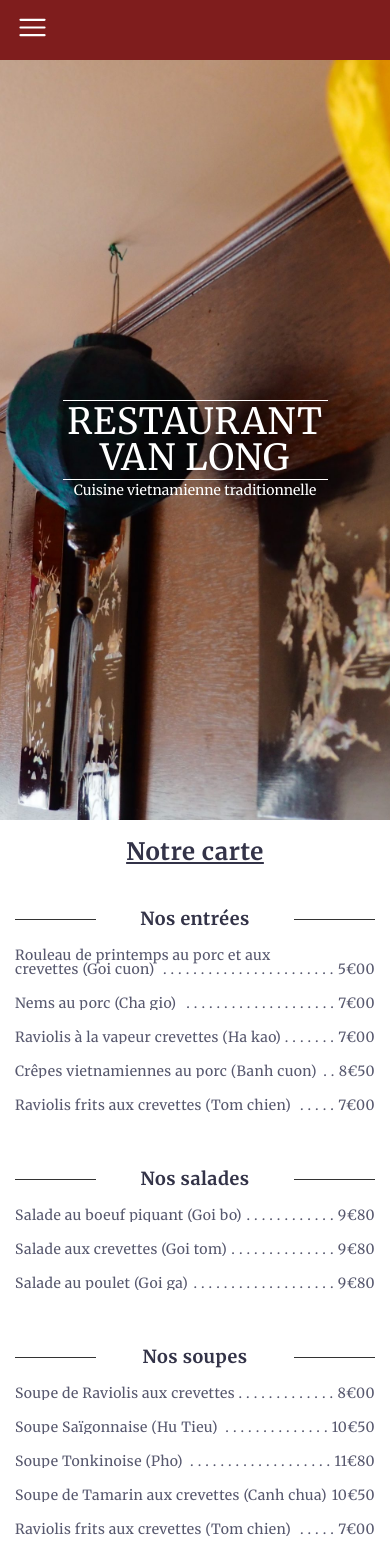
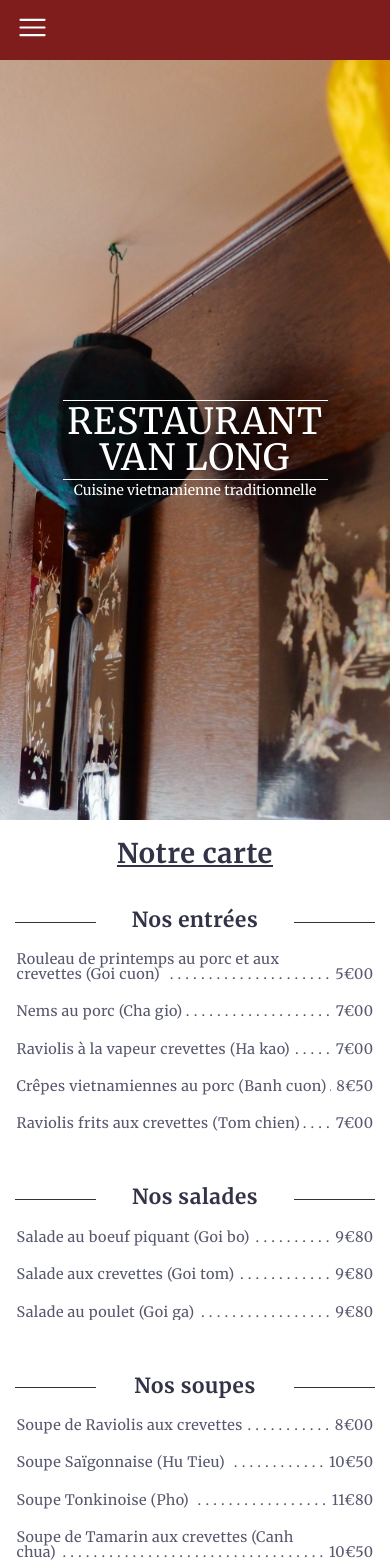
Before and after one commit to Gmayer111/van-long, a Next.js app: page /carte in a window 390 px wide. Shown: the top 1568 px of the page. Built offline with nearby package versions, Linux system fonts and the light colour scheme.

Commit message:
fix: replace fonts pages

```diff
--- a/assets/sass/body.scss
+++ b/assets/sass/body.scss
@@ -102,6 +102,7 @@ section {
 }
 body {
   line-height: 1;
+  font-size: 16px;
 }
 
 body:has(.modalIsOpen) {
--- a/assets/sass/contactPage.scss
+++ b/assets/sass/contactPage.scss
@@ -20,7 +20,7 @@
   }
 
   section:first-child h2 {
-    font-size: 30px;
+    font-size: 1.9rem;
     font-weight: 300;
     line-height: 2rem;
     word-spacing: 1rem;
--- a/assets/sass/footer.scss
+++ b/assets/sass/footer.scss
@@ -7,7 +7,7 @@
     display: grid;
     grid-template-columns: repeat(2, 1fr);
     color: white;
-    font-size: 14px;
+    font-size: 0.9rem;
     letter-spacing: 1px;
     position: relative;
   }
@@ -27,7 +27,7 @@
   }
 
   > div:first-child > div:first-child > div:nth-child(1) > span:first-child {
-    font-size: 28px;
+    font-size: 1.8rem;
   }
 
   > div:first-child > div:nth-child(2) {
--- a/assets/sass/homePage.scss
+++ b/assets/sass/homePage.scss
@@ -71,7 +71,7 @@
     p {
       width: 90%;
       line-height: 35px;
-      font-size: 14px;
+      font-size: 0.9rem;
       font-weight: 400;
       border-left: 0;
       border-right: 0;
@@ -82,6 +82,12 @@
       position: absolute;
       width: 0;
       height: 0;
+    }
+  }
+
+  @media (max-width: 640px) {
+    p {
+      font-size: 0.8rem;
     }
   }
 }
--- a/assets/sass/menuPage.scss
+++ b/assets/sass/menuPage.scss
@@ -5,7 +5,7 @@
   justify-content: center;
 
   h2 {
-    font-size: 32px;
+    font-size: 2rem;
     margin: 30px;
     text-decoration: underline;
   }
@@ -41,7 +41,7 @@
       width: 100%;
     }
     h3 {
-      font-size: 22px;
+      font-size: 1.5rem;
       white-space: nowrap;
       margin: 0 10px;
     }
@@ -103,7 +103,7 @@
     }
 
     h2 {
-      font-size: 24px;
+      font-size: 1.7rem;
       margin: 20px;
     }
 
@@ -111,7 +111,7 @@
       width: 800px;
       white-space: break-spaces;
       text-align: center;
-      font-size: 18px;
+      font-size: 1.3rem;
     }
 
     li {
@@ -123,7 +123,8 @@
     }
 
     span {
-      font-size: 14px;
+      font-size: 0.9rem;
+      padding: 1.5px;
     }
 
     div > div:has(h3) {
```
